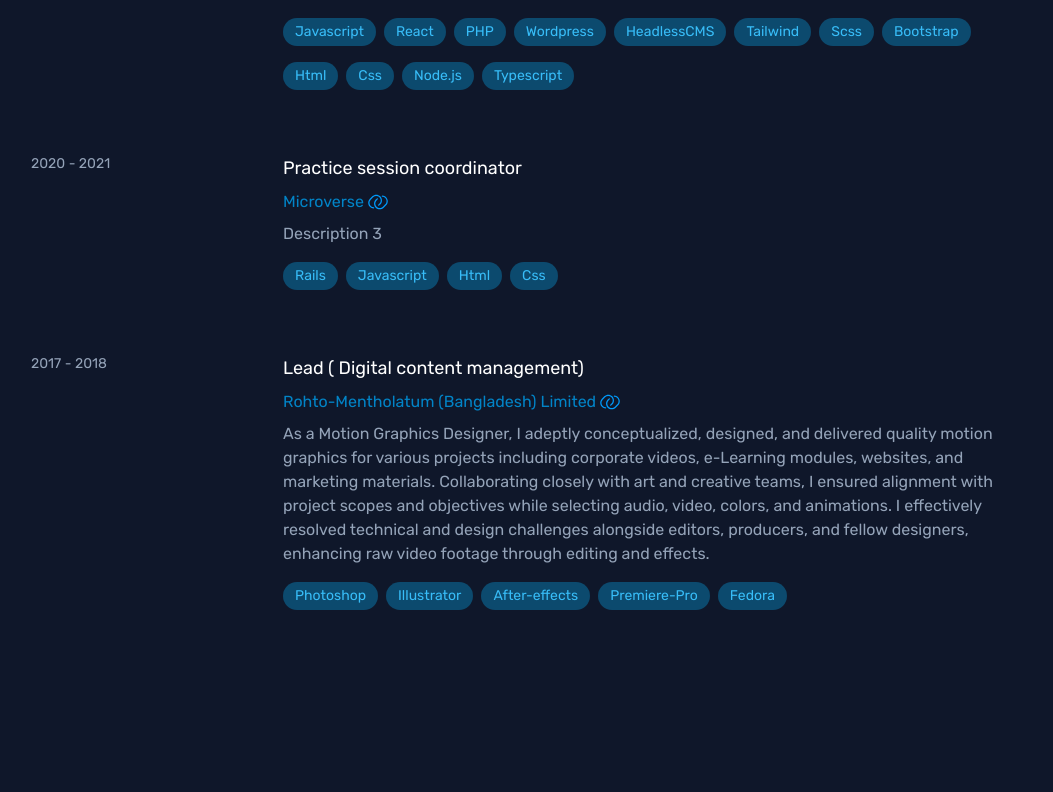
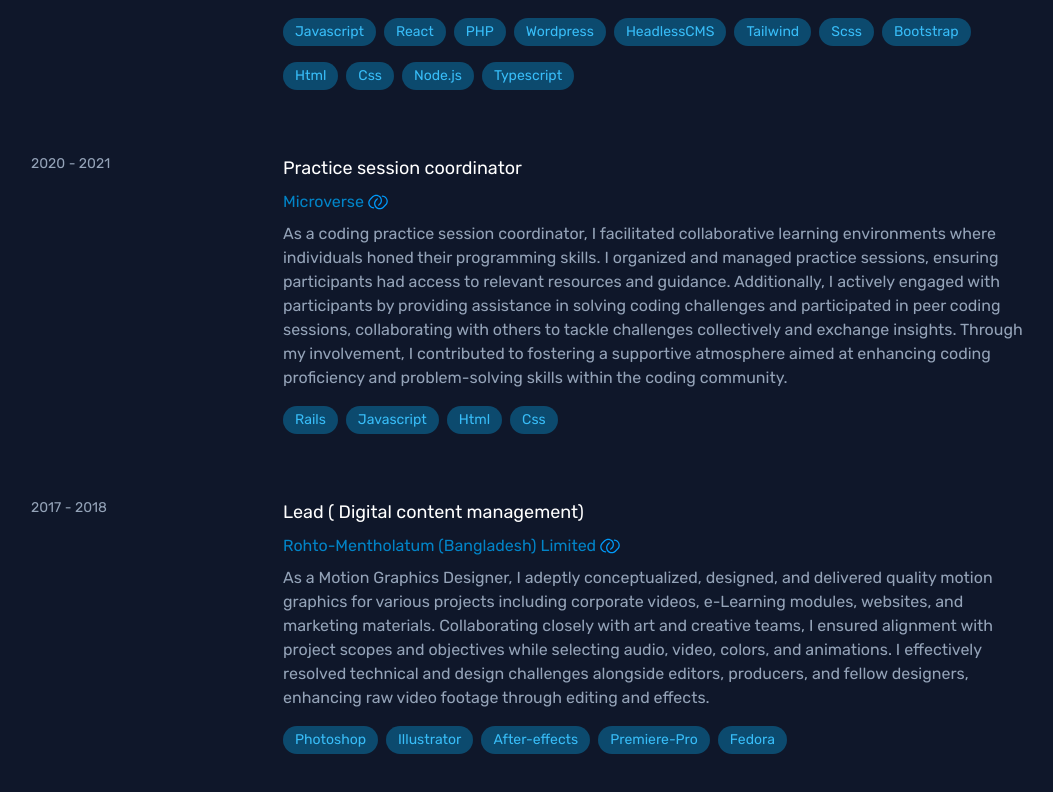
Before and after one commit to ajkacca457/avi-portfolio, a React (Vite) app: page /experience in a window 1280 px wide. Shown: the part 1064-1856 px from the top of the page, without its empty margins (113-1166 px from the left). Before the commit the page ends 1730 px from the top, so only its background shows below. Built offline with nearby package versions, Linux system fonts and the light colour scheme.

Commit message:
update information of experiences section

```diff
--- a/src/components/Experience.jsx
+++ b/src/components/Experience.jsx
@@ -34,7 +34,7 @@ const experienceData = [
         role: 'Practice session coordinator',
         company:"Microverse",
         companyUrl:"https://www.microverse.org/",
-        description: 'Description 3',
+        description: 'As a coding practice session coordinator, I facilitated collaborative learning environments where individuals honed their programming skills. I organized and managed practice sessions, ensuring participants had access to relevant resources and guidance. Additionally, I actively engaged with participants by providing assistance in solving coding challenges and participated in peer coding sessions, collaborating with others to tackle challenges collectively and exchange insights. Through my involvement, I contributed to fostering a supportive atmosphere aimed at enhancing coding proficiency and problem-solving skills within the coding community.',
         stack: ["Rails","Javascript","Html", "Css"]
     },
     {
```
